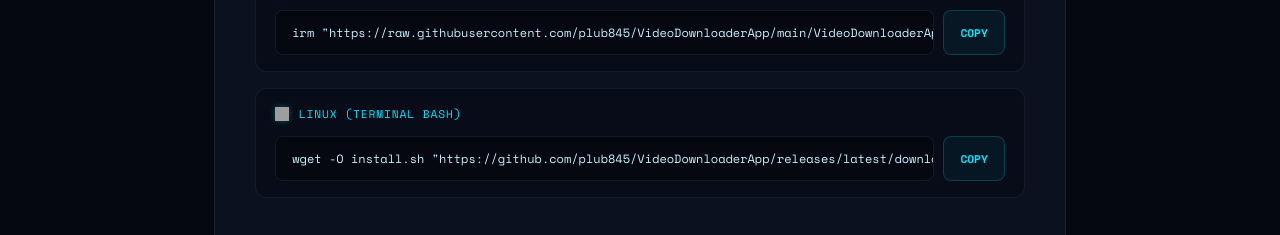
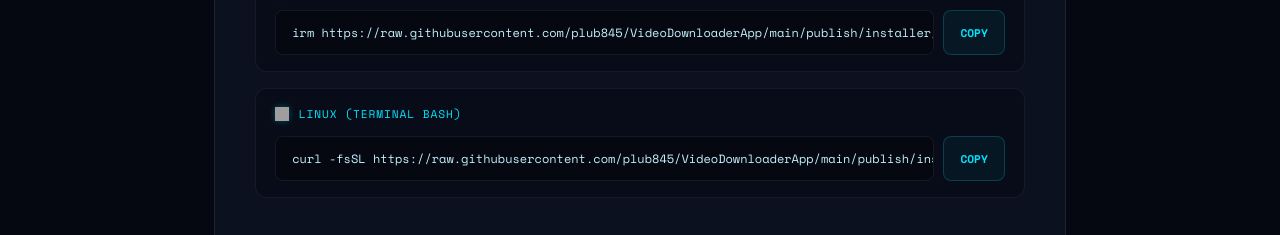
Before and after one commit to plub845/plub845.github.io, a plain HTML site: page index.html in a window 1280 px wide. Shown: the part 1550-1785 px from the top of the page. Drawn offline with nearby package versions, Linux system fonts and the light colour scheme; grey boxes are pictures that could not be loaded.

Commit message:
Update installation commands for PowerShell and Linux

```diff
--- a/index.html
+++ b/index.html
@@ -552,7 +552,7 @@
             Windows (PowerShell Script)
           </div>
           <div class="code-line">
-            <code id="cmd-vd-ps">irm "https://raw.githubusercontent.com/plub845/VideoDownloaderApp/main/VideoDownloaderApp/main/install.ps1" -OutFile "$env:TEMP\VideoDownloaderApp-install.ps1"; powershell -ExecutionPolicy Bypass -File "$env:TEMP\VideoDownloaderApp-install.ps1"</code>
+            <code id="cmd-vd-ps">irm https://raw.githubusercontent.com/plub845/VideoDownloaderApp/main/publish/installer/install.ps1 | iex</code>
             <button class="copy-btn" onclick="copyCmd('cmd-vd-ps', this)">COPY</button>
           </div>
         </div>
@@ -564,7 +564,7 @@
             Linux (Terminal bash)
           </div>
           <div class="code-line">
-            <code id="cmd-vd-linux">wget -O install.sh "https://github.com/plub845/VideoDownloaderApp/releases/latest/download/install.sh" && chmod +x install.sh && ./install.sh</code>
+            <code id="cmd-vd-linux">curl -fsSL https://raw.githubusercontent.com/plub845/VideoDownloaderApp/main/publish/installer/install.sh | bash</code>
             <button class="copy-btn" onclick="copyCmd('cmd-vd-linux', this)">COPY</button>
           </div>
         </div>
```
